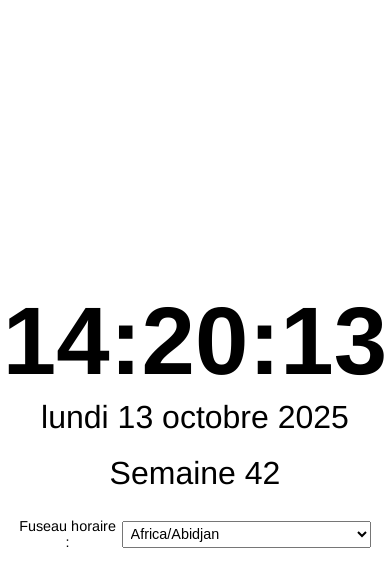
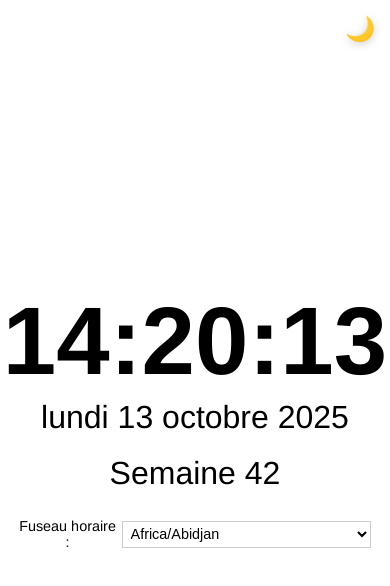
Before and after one commit to qwazerty/time, a plain HTML site: page index.html in a window 390 px wide. Drawn offline with Linux system fonts and the light colour scheme.

Commit message:
Implement theme toggle and dark mode styles
Added theme toggle functionality and CSS variables for dark mode support.

```diff
--- a/index.html
+++ b/index.html
@@ -1,4 +1,3 @@
-
 <!DOCTYPE html>
 <html lang="fr">
 <head>
@@ -6,9 +5,25 @@
   <meta name="viewport" content="width=device-width, initial-scale=1">
   <title>Heure locale avec fuseau</title>
   <style>
+    :root {
+      --bg-color: #fff;
+      --text-color: #000;
+      --control-bg: #fff;
+      --control-text: #000;
+      --control-border: #ccc;
+    }
+
+    [data-theme="dark"] {
+      --bg-color: #1a1a1a;
+      --text-color: #e0e0e0;
+      --control-bg: #2a2a2a;
+      --control-text: #fff;
+      --control-border: #444;
+    }
+
     body {
-      background-color: #fff;
-      color: #000;
+      background-color: var(--bg-color);
+      color: var(--text-color);
       font-family: 'Helvetica Neue', sans-serif;
       text-align: center;
       display: flex;
@@ -17,13 +32,36 @@
       align-items: center;
       height: 100vh;
       margin: 0;
-      padding: 1em; /* Pour éviter que le contenu touche trop les bords sur mobile */
+      padding: 1em;
       box-sizing: border-box;
+      transition: background-color 0.3s ease, color 0.3s ease;
     }
+
+    #theme-toggle {
+      position: fixed;
+      top: 20px;
+      right: 20px;
+      font-size: 2em;
+      background: none;
+      border: none;
+      cursor: pointer;
+      padding: 0.2em;
+      transition: transform 0.2s ease;
+      filter: drop-shadow(0 2px 4px rgba(0,0,0,0.2));
+    }
+
+    #theme-toggle:hover {
+      transform: scale(1.1);
+    }
+
+    #theme-toggle:active {
+      transform: scale(0.95);
+    }
+
     #time {
       font-size: 14em;
       font-weight: bold;
-      line-height: 1; /* pour éviter un spacing trop grand sur mobile */
+      line-height: 1;
       margin: 0;
     }
     #date, #week {
@@ -43,6 +81,10 @@
       margin: 0.2em;
       max-width: 90vw;
       width: auto;
+      background-color: var(--control-bg);
+      color: var(--control-text);
+      border: 1px solid var(--control-border);
+      transition: background-color 0.3s ease, color 0.3s ease, border-color 0.3s ease;
     }
     label {
       font-size: 1em;
@@ -55,6 +97,11 @@
       }
       #date, #week {
         font-size: 2em;
+      }
+      #theme-toggle {
+        font-size: 1.5em;
+        top: 10px;
+        right: 10px;
       }
       label {
         font-size: 0.9em;
@@ -73,6 +120,9 @@
       #date, #week {
         font-size: 1.5em;
       }
+      #theme-toggle {
+        font-size: 1.2em;
+      }
       label {
         font-size: 0.8em;
       }
@@ -84,6 +134,9 @@
   </style>
 </head>
 <body>
+  <!-- Theme toggle button -->
+  <button id="theme-toggle" aria-label="Toggle dark mode">🌙</button>
+
   <!-- Affichage du temps, date et semaine -->
   <div id="time">--:--:--</div>
   <div id="date">---</div>
@@ -110,7 +163,7 @@
     // Trie alphabétiquement pour faciliter la recherche
     TIMEZONES.sort((a, b) => a.localeCompare(b));
 
-    // Lit le paramètre 'tz' dans l’URL (ex. ?tz=Europe/Paris)
+    // Lit le paramètre 'tz' dans l'URL (ex. ?tz=Europe/Paris)
     function getTimezoneFromQuery() {
       const params = new URLSearchParams(window.location.search);
       const tz = params.get("tz");
@@ -120,10 +173,27 @@
       return null;
     }
 
-    // Met à jour le paramètre 'tz' dans l’URL sans recharger la page
+    // Met à jour le paramètre 'tz' dans l'URL sans recharger la page
     function updateQueryParam(tz) {
       const url = new URL(window.location);
       url.searchParams.set("tz", tz);
+      window.history.replaceState({}, "", url.toString());
+    }
+
+    // Lit le paramètre 'theme' dans l'URL (ex. ?theme=dark)
+    function getThemeFromQuery() {
+      const params = new URLSearchParams(window.location.search);
+      const theme = params.get("theme");
+      if (theme === "dark" || theme === "light") {
+        return theme;
+      }
+      return null;
+    }
+
+    // Met à jour le paramètre 'theme' dans l'URL sans recharger la page
+    function updateThemeQueryParam(theme) {
+      const url = new URL(window.location);
+      url.searchParams.set("theme", theme);
       window.history.replaceState({}, "", url.toString());
     }
 
@@ -141,7 +211,7 @@
     }
 
     // Récupère les composantes (année, mois, jour, heures, minutes, secondes)
-    // d'une Date "réelle" (locale) en fonction d’un fuseau donné.
+    // d'une Date "réelle" (locale) en fonction d'un fuseau donné.
     function getPartsInZone(date, tz) {
       const fmt = new Intl.DateTimeFormat('en-GB', {
         timeZone: tz,
@@ -170,7 +240,7 @@
       };
     }
 
-    // Met à jour l’horloge selon le fuseau sélectionné
+    // Met à jour l'horloge selon le fuseau sélectionné
     function updateClock() {
       const now = new Date();
       const timeString = now.toLocaleTimeString('fr-FR', {
@@ -191,6 +261,33 @@
       document.getElementById('time').textContent = timeString;
       document.getElementById('date').textContent = dateString;
       document.getElementById('week').textContent = `Semaine ${weekNum}`;
+    }
+
+    // Theme management
+    function setTheme(theme) {
+      document.documentElement.setAttribute('data-theme', theme);
+      localStorage.setItem('theme', theme);
+      updateThemeQueryParam(theme);
+      const toggleBtn = document.getElementById('theme-toggle');
+      toggleBtn.textContent = theme === 'dark' ? '☀️' : '🌙';
+    }
+
+    function initializeTheme() {
+      // Priority: URL param → localStorage → system preference → light
+      const urlTheme = getThemeFromQuery();
+      const storedTheme = localStorage.getItem('theme');
+      const prefersDark = window.matchMedia('(prefers-color-scheme: dark)').matches;
+
+      let theme = 'light';
+      if (urlTheme) {
+        theme = urlTheme;
+      } else if (storedTheme) {
+        theme = storedTheme;
+      } else if (prefersDark) {
+        theme = 'dark';
+      }
+
+      setTheme(theme);
     }
 
     // Initialisation du fuseau : query param > fuseau système > UTC
@@ -221,6 +318,16 @@
       }
     });
 
+    // Theme toggle button event listener
+    document.getElementById('theme-toggle').addEventListener('click', () => {
+      const currentTheme = document.documentElement.getAttribute('data-theme') || 'light';
+      const newTheme = currentTheme === 'light' ? 'dark' : 'light';
+      setTheme(newTheme);
+    });
+
+    // Initialize theme
+    initializeTheme();
+
     // Lancement du minuteur et mise à jour immédiate
     setInterval(updateClock, 1000);
     updateClock();
```
